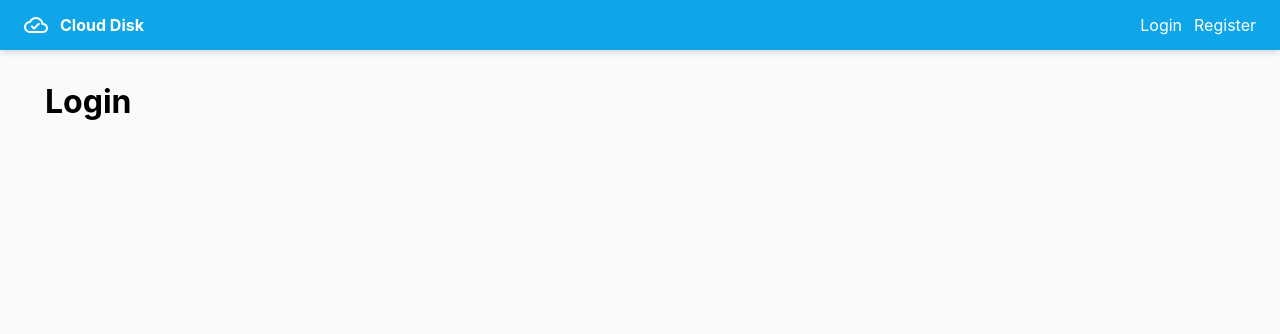
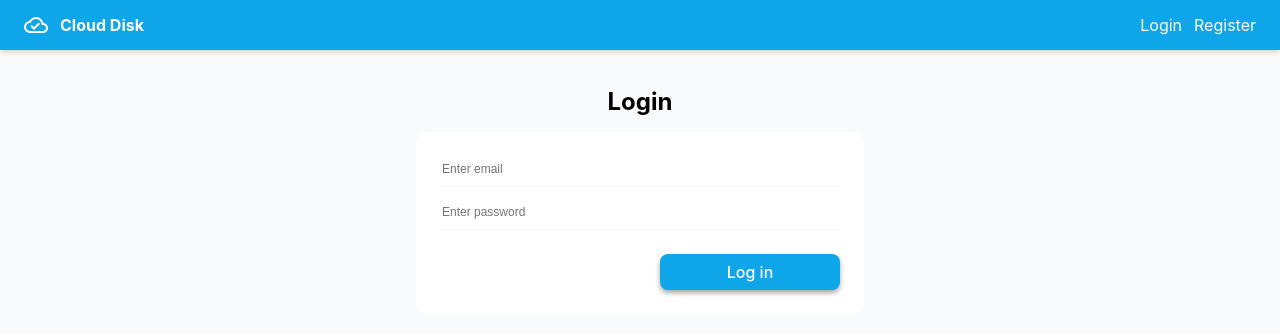
Before and after one commit to ihnatenkoo/MERN-Cloud-Disk, a React (Vite) app in the folder client/: page /login in a window 1280 px wide. Shown: the top 334 px of the page. Built offline with nearby package versions, Linux system fonts and the light colour scheme.

Commit message:
Create <LoginPage/>

```diff
--- a/client/src/App.tsx
+++ b/client/src/App.tsx
@@ -1,6 +1,7 @@
 import { FC } from 'react';
 import { BrowserRouter, Route, Routes } from 'react-router-dom';
 import Header from './components/Header/Header';
+import LoginPage from './pages/LoginPage/LoginPage';
 import RegisterPage from './pages/RegisterPage/RegisterPage';
 
 const App: FC = () => {
@@ -11,7 +12,7 @@ const App: FC = () => {
 				<Routes>
 					<Route path="/" element={<h1>Main</h1>} />
 					<Route path="/register" element={<RegisterPage />} />
-					<Route path="/login" element={<h1>Login</h1>} />
+					<Route path="/login" element={<LoginPage />} />
 				</Routes>
 			</main>
 		</BrowserRouter>
--- /dev/null
+++ b/client/src/components/forms/LoginForm/LoginForm.module.scss
@@ -0,0 +1,10 @@
+@import '../../../mixins/form.scss';
+
+.form {
+	@include form;
+}
+
+.btn {
+	margin-top: 12px;
+	align-self: flex-end;
+}
--- /dev/null
+++ b/client/src/components/forms/LoginForm/LoginForm.tsx
@@ -0,0 +1,16 @@
+import { FC } from 'react';
+import FormBtn from '../../ui/FormBtn/FormBtn';
+import s from './LoginForm.module.scss';
+
+const LoginForm: FC = () => {
+	return (
+		<form className={s.form}>
+			<input type="text" placeholder="Enter email" />
+			<input type="text" placeholder="Enter password" />
+
+			<FormBtn className={s.btn}>Log in</FormBtn>
+		</form>
+	);
+};
+
+export default LoginForm;
--- /dev/null
+++ b/client/src/pages/LoginPage/LoginPage.module.scss
@@ -0,0 +1,6 @@
+.login {
+	display: flex;
+	align-items: center;
+	flex-direction: column;
+	gap: 18px 0;
+}
--- /dev/null
+++ b/client/src/pages/LoginPage/LoginPage.tsx
@@ -0,0 +1,14 @@
+import { FC } from 'react';
+import LoginForm from '../../components/forms/LoginForm/LoginForm';
+import s from './LoginPage.module.scss';
+
+const LoginPage: FC = () => {
+	return (
+		<section className={s.login}>
+			<h2>Login</h2>
+			<LoginForm />
+		</section>
+	);
+};
+
+export default LoginPage;
```
